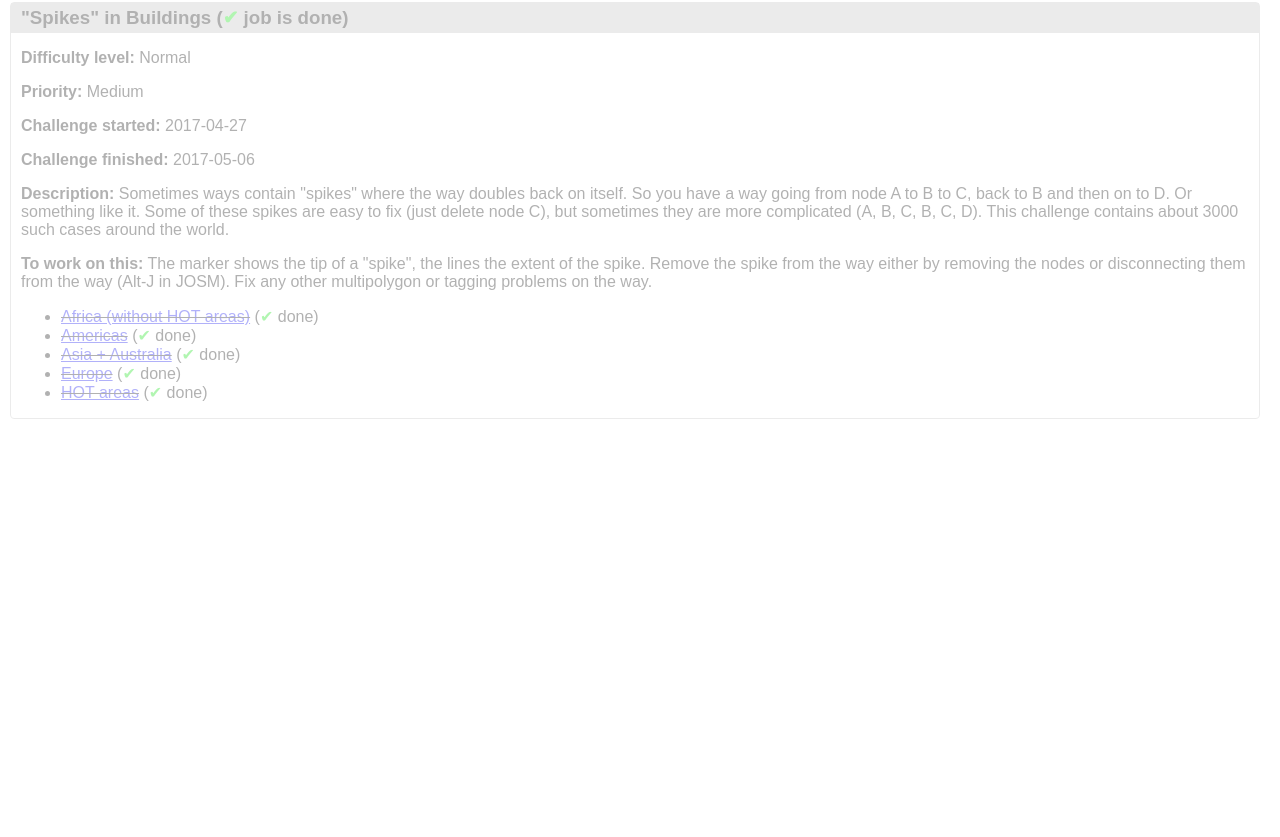
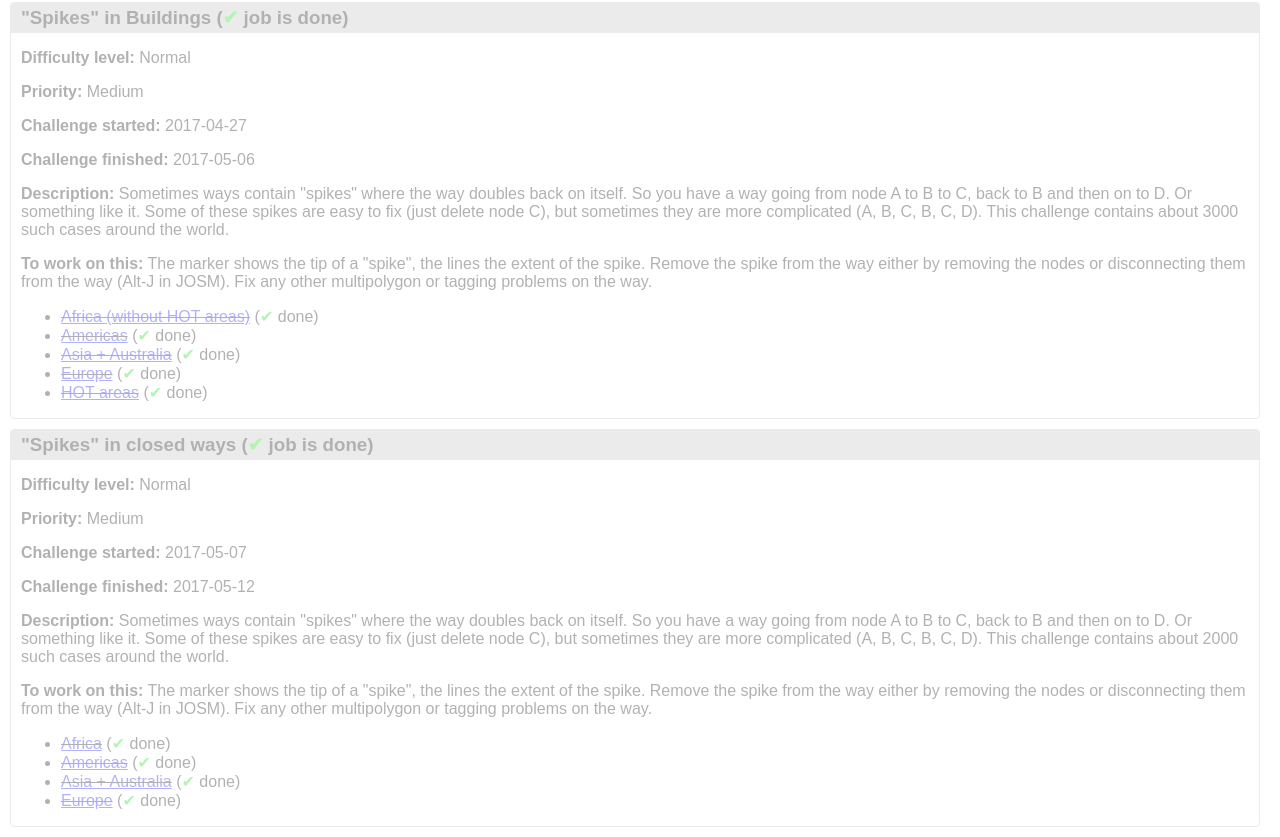
Before and after one commit to osmlab/fixing-polygons-in-osm, a plain HTML site: page web/fixed.html in a window 1280 px wide. Shown: the part 5166-6003 px from the top of the page. Before the commit the page ends 5595 px from the top, so only its background shows below. Drawn offline with Linux system fonts and the light colour scheme.

Commit message:
Mark job as done.

```diff
--- a/web/fixed.html
+++ b/web/fixed.html
@@ -301,6 +301,34 @@ href="fixing.html">more to do</a>.</p>
     </ul>
 </div>
 
+<div class="job job-done">
+    <h3 id="spikes-closed-ways">"Spikes" in closed ways (<span class="done">&#10004;</span> job is done)</h3>
+
+    <p><b>Difficulty level:</b> Normal</p>
+    <p><b>Priority:</b> Medium</p>
+    <p><b>Challenge started:</b> 2017-05-07</p>
+    <p><b>Challenge finished:</b> 2017-05-12</p>
+
+    <p><b>Description:</b> Sometimes ways contain "spikes" where the way
+    doubles back on itself. So you have a way going from node A to B to C,
+    back to B and then on to D. Or something like it. Some of these spikes
+    are easy to fix (just delete node C), but sometimes they are more
+    complicated (A, B, C, B, C, D). This challenge contains about 2000 such
+    cases around the world.</p>
+
+    <p><b>To work on this:</b> The marker shows the tip of a "spike", the
+    lines the extent of the spike. Remove the spike from the way either by
+    removing the nodes or disconnecting them from the way (Alt-J in JOSM).
+    Fix any other multipolygon or tagging problems on the way.</p>
+
+    <ul>
+        <li><strike><a href="http://maproulette.org/map/2512">Africa</a></strike> (<span class="done">&#10004;</span> done)</li>
+        <li><strike><a href="http://maproulette.org/map/2513">Americas</a></strike> (<span class="done">&#10004;</span> done)</li>
+        <li><strike><a href="http://maproulette.org/map/2514">Asia + Australia</a></strike> (<span class="done">&#10004;</span> done)</li>
+        <li><strike><a href="http://maproulette.org/map/2515">Europe</a></strike> (<span class="done">&#10004;</span> done)</li>
+    </ul>
+</div>
+
 
         </div>
     </body>
```
Also changed, not shown: web/fixing.html (+0 -27 lines).
